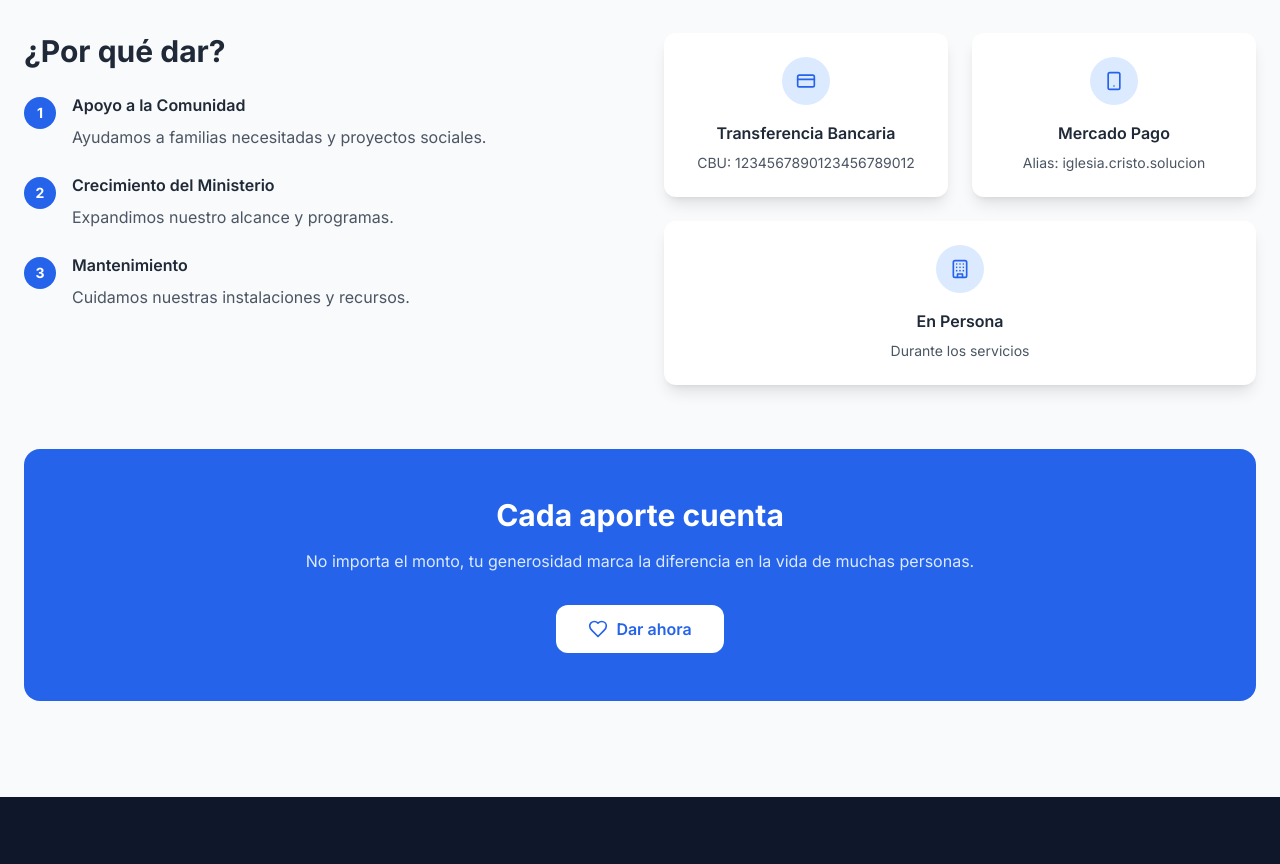
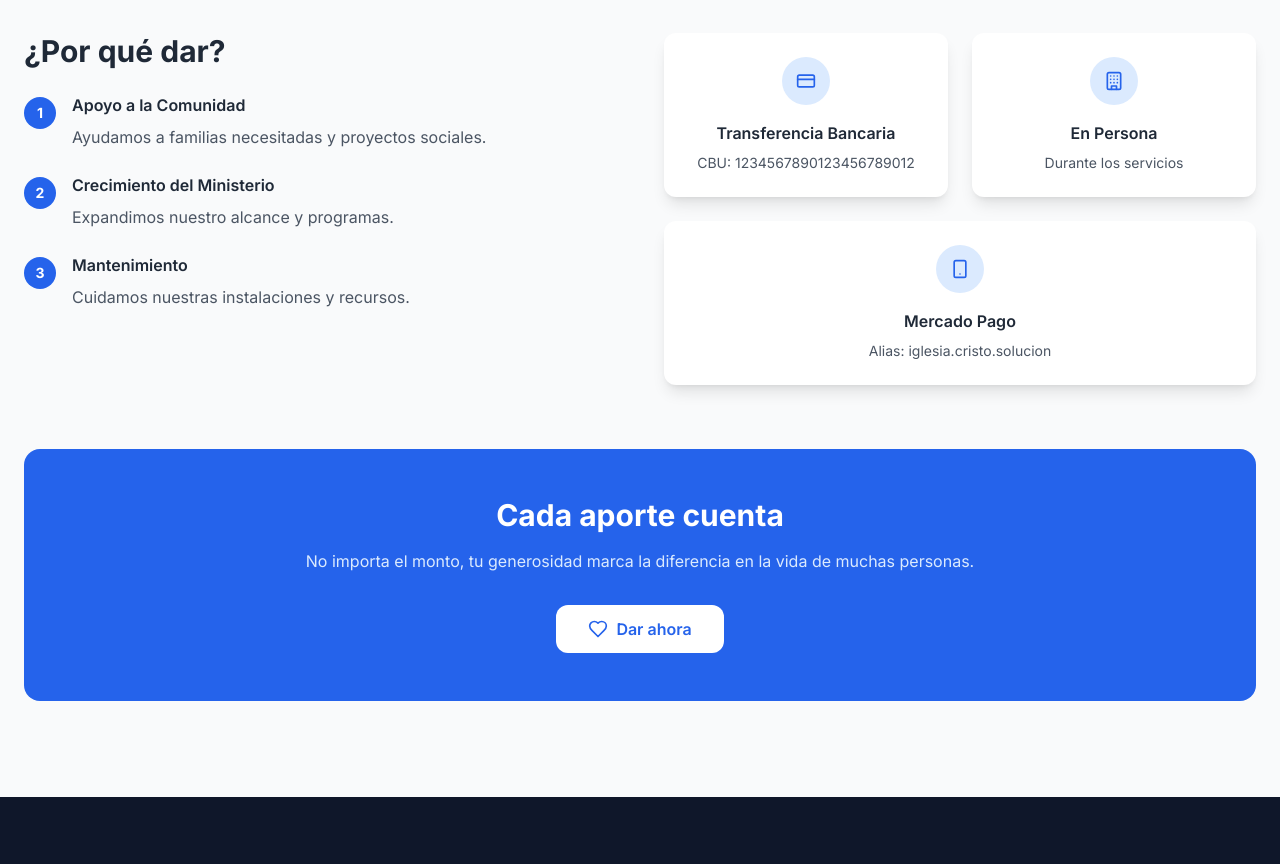
Before and after one commit to juanpo12/cristo-la-solucion, a Next.js app: page / in a window 1280 px wide. Shown: the part 4580-5444 px from the top of the page. Built offline with nearby package versions, Linux system fonts and the light colour scheme.

Commit message:
feat: add giving section component with donation methods and Mercado Pago QR image.

```diff
--- a/components/giving-section.tsx
+++ b/components/giving-section.tsx
@@ -8,8 +8,8 @@ export default function GivingSection() {
   const [isDonationModalOpen, setIsDonationModalOpen] = useState(false)
   const givingMethods = [
     { icon: CreditCard, title: "Transferencia Bancaria", description: "CBU: 1234567890123456789012" },
+    { icon: Building, title: "En Persona", description: "Durante los servicios" },
     { icon: Smartphone, title: "Mercado Pago", description: "Alias: iglesia.cristo.solucion" },
-    { icon: Building, title: "En Persona", description: "Durante los servicios" }
   ]
 
   return (
```
Also changed, not shown: public/qr-mp-02.jpg (added).
